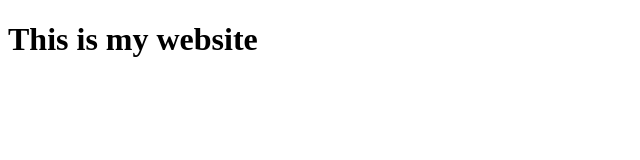
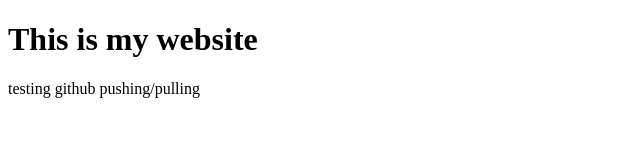
Before and after one commit to QuintinKriel/Scripting3Demo, a plain HTML site: page index.html in a window 1280 px wide. Shown: the whole page, without its empty margins (0-640 px from the left). Drawn offline with Linux system fonts and the light colour scheme.

Commit message:
Update index.html

```diff
--- a/index.html
+++ b/index.html
@@ -15,6 +15,7 @@
     <body>
         <h1>This is my website</h1>
 
+        <p>testing github pushing/pulling</p>
         <script src="" async defer></script>
     </body>
 </html>
```
